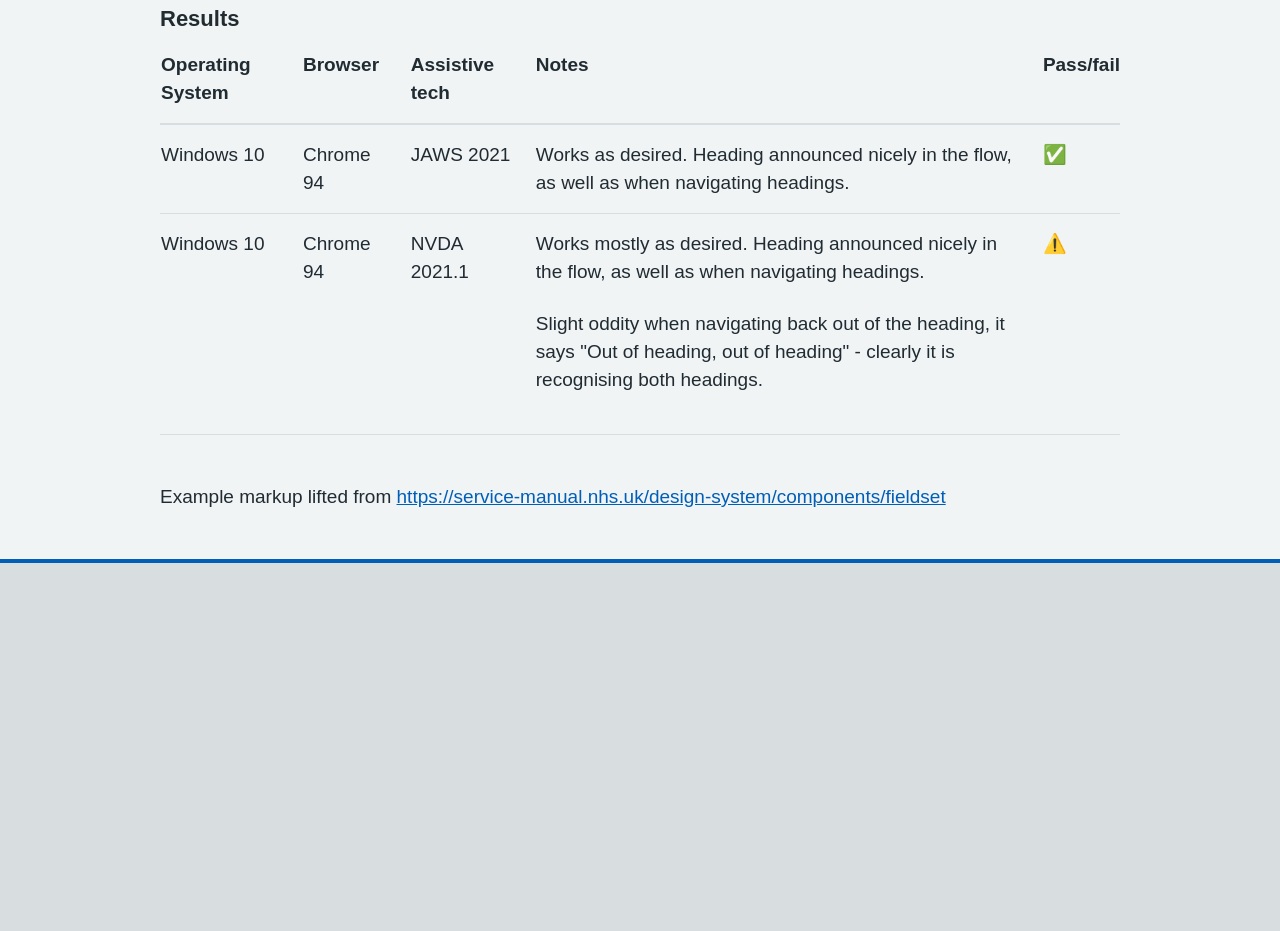
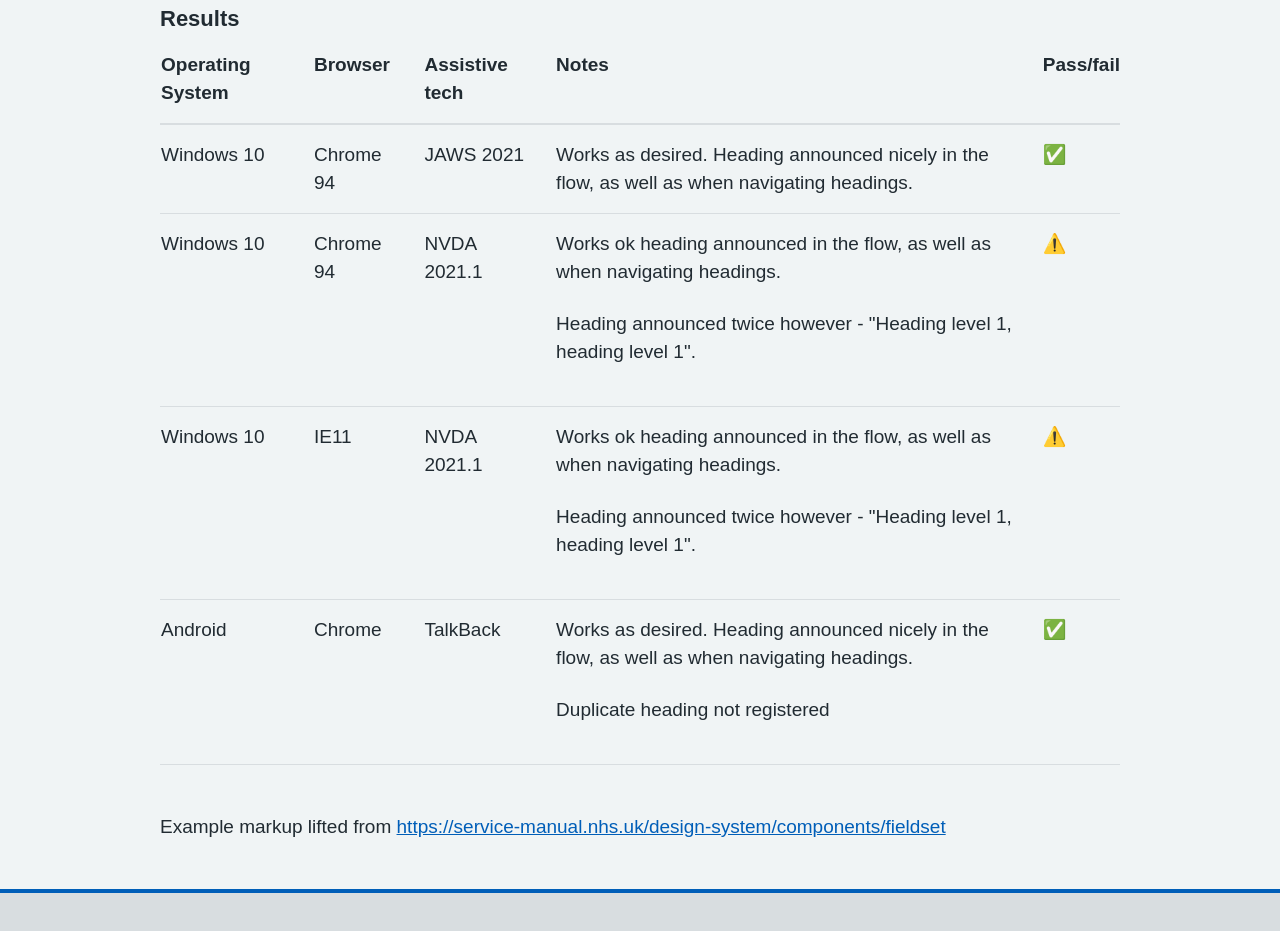
Before and after one commit to NHS-DUEC/headings-inside-legends-test-cases, a plain HTML site: page headings-inside-legends-with-aria-role-and-heading.html in a window 1280 px wide. Shown: the part 1020-1951 px from the top of the page. Before the commit the page ends 1647 px from the top, so only its background shows below. Drawn offline with Linux system fonts and the light colour scheme; a web font is replaced by a local one.

Commit message:
Add more test results

```diff
--- a/headings-inside-legends-with-aria-role-and-heading.html
+++ b/headings-inside-legends-with-aria-role-and-heading.html
@@ -117,13 +117,30 @@
             <td>Chrome 94</td>
             <td>NVDA 2021.1</td>
             <td>
-              <p>Works mostly as desired. Heading announced nicely in the flow, as well as when navigating headings.</p>
-              <p>
-                Slight oddity when navigating back out of the heading, it says "Out of heading, out of heading" -
-                clearly it is recognising both headings.
-              </p>
+              <p>Works ok heading announced in the flow, as well as when navigating headings.</p>
+              <p>Heading announced twice however - "Heading level 1, heading level 1".</p>
             </td>
             <td>⚠️</td>
+          </tr>
+          <tr>
+            <td>Windows 10</td>
+            <td>IE11</td>
+            <td>NVDA 2021.1</td>
+            <td>
+              <p>Works ok heading announced in the flow, as well as when navigating headings.</p>
+              <p>Heading announced twice however - "Heading level 1, heading level 1".</p>
+            </td>
+            <td>⚠️</td>
+          </tr>
+          <tr>
+            <td>Android</td>
+            <td>Chrome</td>
+            <td>TalkBack</td>
+            <td>
+              <p>Works as desired. Heading announced nicely in the flow, as well as when navigating headings.</p>
+              <p>Duplicate heading not registered</p>
+            </td>
+            <td>✅</td>
           </tr>
         </table>
 
```
Also changed, not shown: headings-inside-legends-with-aria-role-only.html (+23 -0 lines), index.html (+12 -8 lines).
